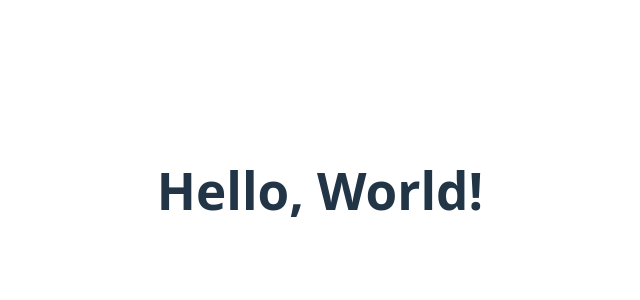
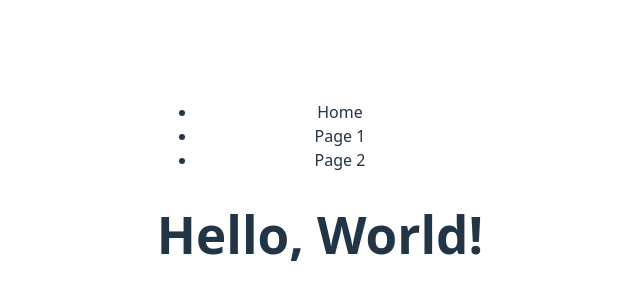
Before and after one commit to david-millett/glog-frontend-ts, a React (Vite) app: page / in a window 1280 px wide. Shown: the part 210-510 px from the top of the page, without its empty margins (320-960 px from the left). Built offline with nearby package versions, Linux system fonts and the light colour scheme.

Commit message:
created navbar component

```diff
--- a/src/App.tsx
+++ b/src/App.tsx
@@ -1,10 +1,16 @@
 // import { useState } from 'react'
 import './App.css'
+
+// * Components
+import NavBar from './components/NavBar/NavBar'
+
+// * Pages
 
 function App() {
 
   return (
     <>
+    <NavBar />
       <h1>Hello, World!</h1>
     </>
   )
--- /dev/null
+++ b/src/components/NavBar/NavBar.tsx
@@ -0,0 +1,13 @@
+const NavBar = () => {
+    return (
+        <nav>
+            <ul>
+                <li>Home</li>
+                <li>Page 1</li>
+                <li>Page 2</li>
+            </ul>
+        </nav>
+    )
+}
+
+export default NavBar
```
